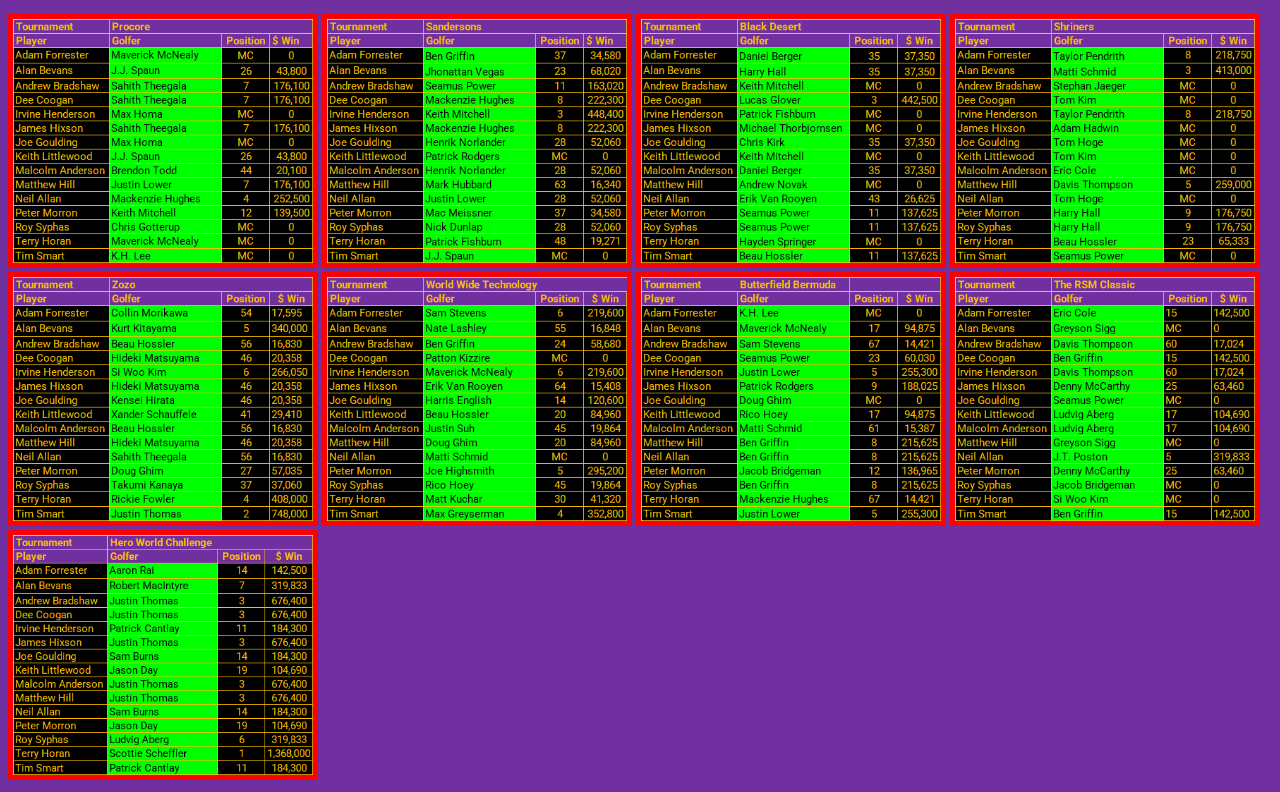
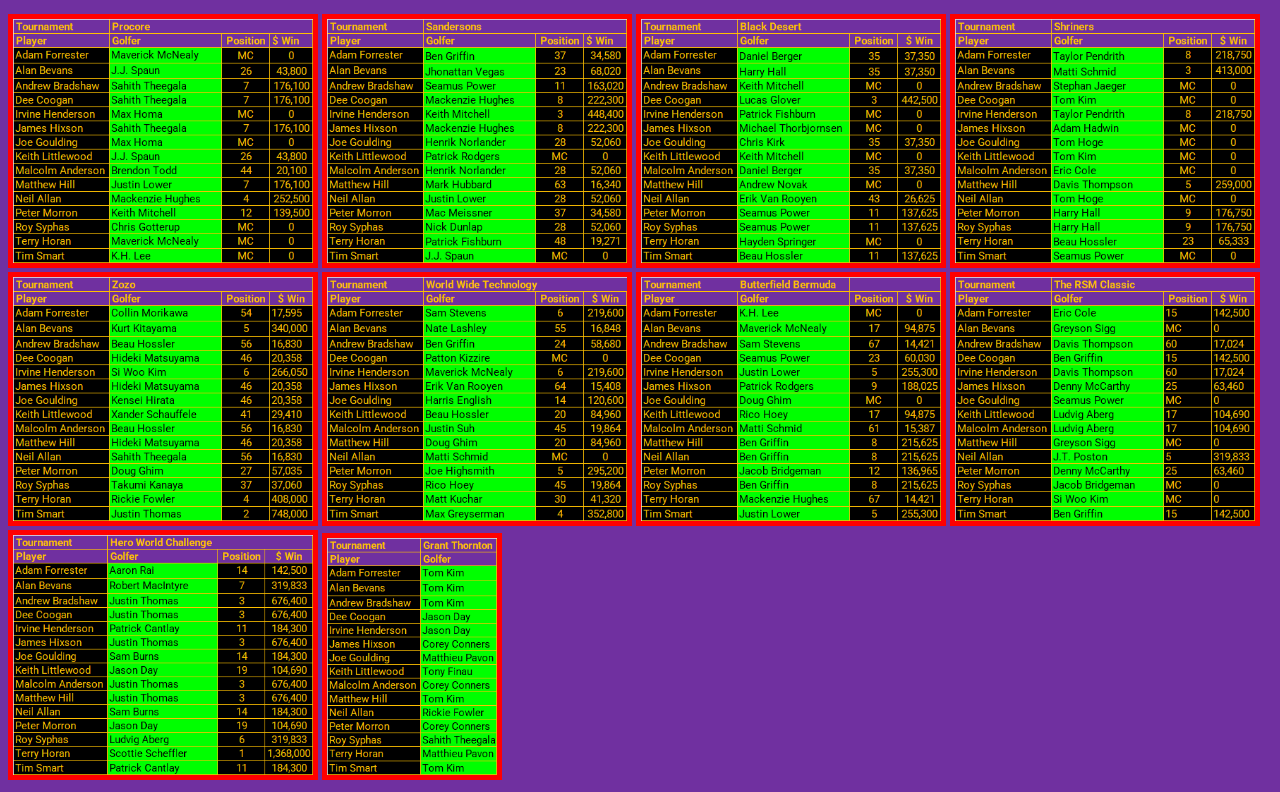
Before and after one commit to VenusflytrapBKK/OneAndDone, a plain HTML site: page Index.html in a window 1280 px wide. Shown: the part 775-1567 px from the top of the page. Drawn offline with Linux system fonts and the light colour scheme.

Commit message:
Add files via upload

```diff
--- a/Index.html
+++ b/Index.html
@@ -117,6 +117,14 @@
 			border-color:red
 		}
 
+		.grant {
+			width:170px;
+			object-fit: contain;
+			border-width:5px;
+			border-style:solid;
+			border-color:red
+		}
+
 	</style>
 </head>
 
@@ -165,7 +173,8 @@
 	<a href="Pictures/Hero.png" target="_blank">
 		<img class="hero" src="Pictures/Hero.png"></a>
 
-
+	<a href="Pictures/Grant Teams.png" target="_blank">
+		<img class="grant" src="Pictures/Grant Teams.png"></a>
 </body>
 
 
```
